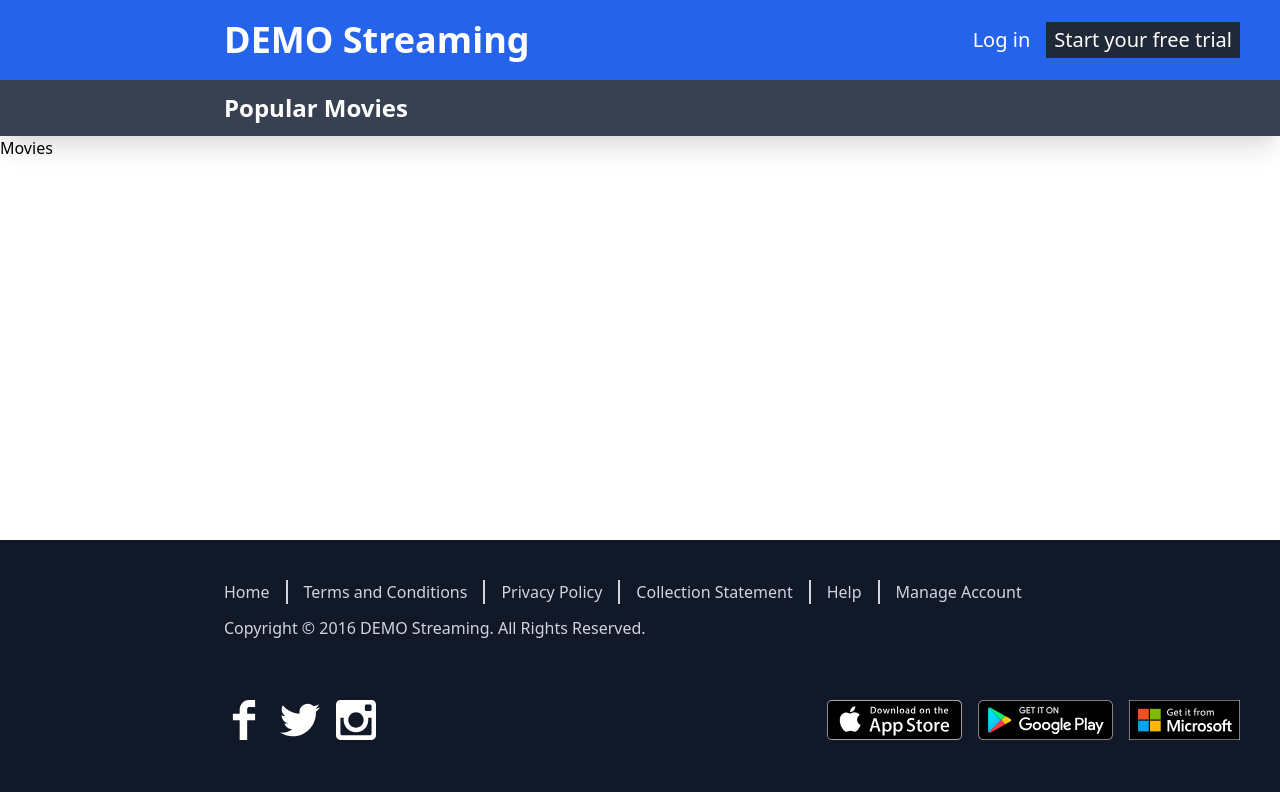
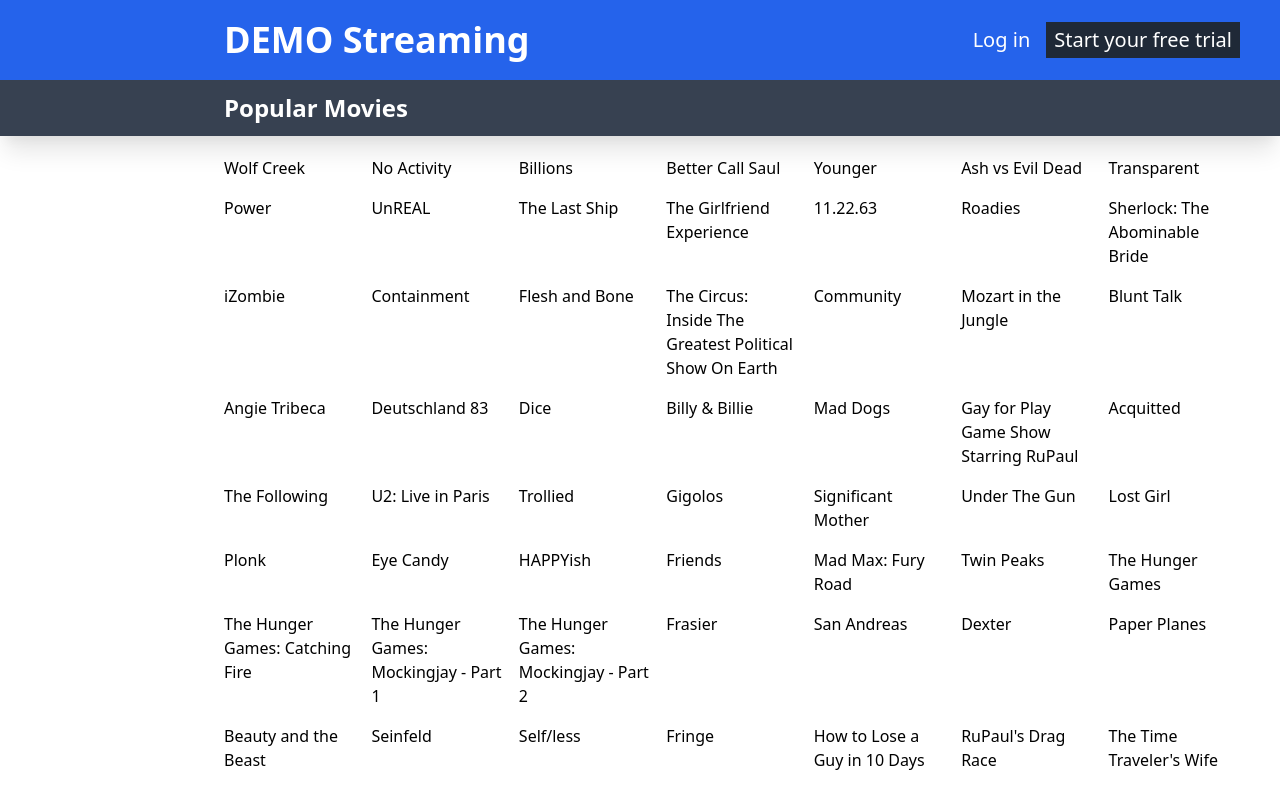
Before and after one commit to ponyjackal/react-movies-series, a React (Create React App) app: page /movies in a window 1280 px wide. Shown: the top 792 px of the page. Built offline with nearby package versions, Linux system fonts and the light colour scheme; data requests are answered from the project's data file.

Commit message:
fetch entries in Movies and Series

```diff
--- a/src/App.js
+++ b/src/App.js
@@ -4,12 +4,16 @@
   Redirect,
   Route,
 } from "react-router-dom";
+import { QueryClient, QueryClientProvider } from "react-query";
 import { HomeView, MoviesView, SeriesView, Layout } from "./components";
 import "./styles/tailwind.dist.css";
 import "./App.css";
 
+const queryClient = new QueryClient();
+
 function App() {
   return (
+    <QueryClientProvider client={queryClient}>
       <Router>
         <Switch>
           <Redirect exact from="/" to="/home" />
@@ -24,6 +28,7 @@
           </Route>
         </Switch>
       </Router>
+    </QueryClientProvider>
   );
 }
 
--- a/src/components/Movies.js
+++ b/src/components/Movies.js
@@ -1,7 +1,34 @@
 import React from "react";
+import useEntries from "../libs/useEntries";
 
+const cStyles = {
+  moviesContainer: "py-5 pl-56 pr-10 grid grid-cols-7 gap-4",
+  loading: "font-sans text-lg text-black",
+};
 const Movies = () => {
-  return <div>Movies</div>;
+  const { isLoading, error, data } = useEntries();
+
+  if (isLoading)
+    return (
+      <div className={cStyles.moviesContainer}>
+        <p className={cStyles.loading}>Loading ...</p>
+      </div>
+    );
+  if (error)
+    return (
+      <div className={cStyles.moviesContainer}>
+        <p className={cStyles.loading}>Oops, something went wrong...</p>
+      </div>
+    );
+
+  return (
+    <div className={cStyles.moviesContainer}>
+      {data &&
+        data.map((movie) => {
+          return <div>{movie.title}</div>;
+        })}
+    </div>
+  );
 };
 
 export default Movies;
--- a/src/components/Series.js
+++ b/src/components/Series.js
@@ -1,7 +1,34 @@
 import React from "react";
+import useEntries from "../libs/useEntries";
 
+const cStyles = {
+  seriesContainer: "py-5 pl-56 pr-10 grid grid-cols-7 gap-4",
+  loading: "font-sans text-lg text-black",
+};
 const Series = () => {
-  return <div>Series</div>;
+  const { isLoading, error, data } = useEntries();
+
+  if (isLoading)
+    return (
+      <div className={cStyles.seriesContainer}>
+        <p className={cStyles.loading}>Loading ...</p>
+      </div>
+    );
+  if (error)
+    return (
+      <div className={cStyles.seriesContainer}>
+        <p className={cStyles.loading}>Oops, something went wrong...</p>
+      </div>
+    );
+
+  return (
+    <div className={cStyles.seriesContainer}>
+      {data &&
+        data.map((serie) => {
+          return <div>{serie.title}</div>;
+        })}
+    </div>
+  );
 };
 
 export default Series;
```
Lines whose indentation alone changed are shown as unchanged.
